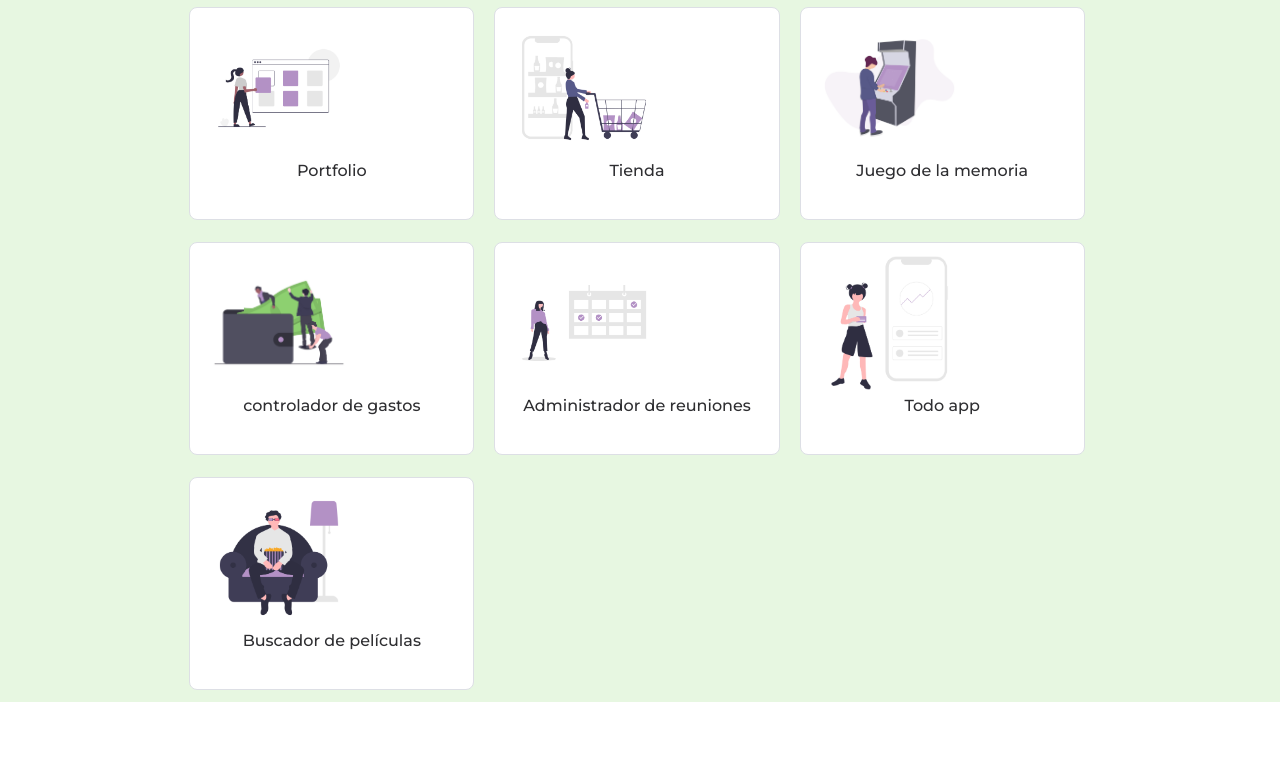
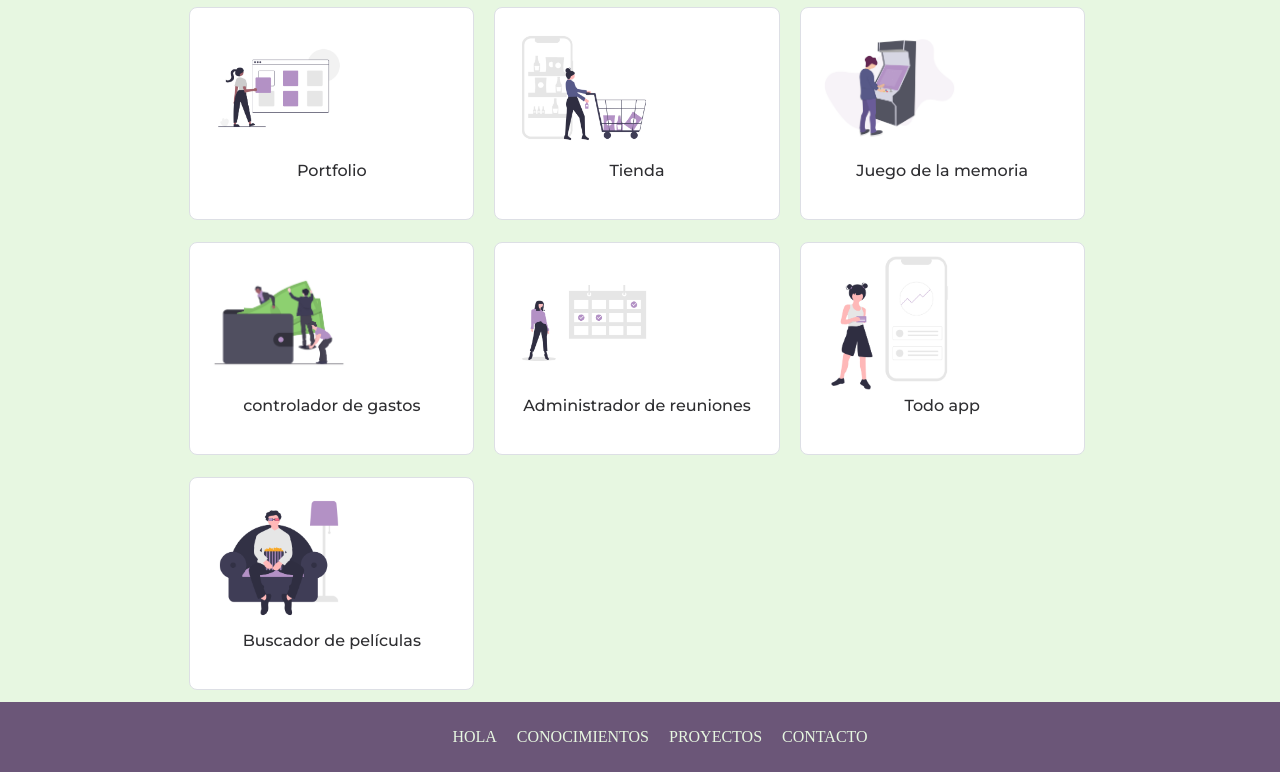
Before and after one commit to angelicapages/Tp, a plain HTML site: page index.html in a window 1280 px wide. Shown: the part 2908-3680 px from the top of the page. Before the commit the page ends 3610 px from the top, so only its background shows below. Drawn offline with Linux system fonts and the light colour scheme.

Commit message:
Navegador del footer agregado

```diff
--- a/index.html
+++ b/index.html
@@ -23,11 +23,11 @@
                 <div class="menuhamburguesa">
                     <i class="fas fa-bars"> </i>
                 </div>
-                <li><a href="">HOLA</li></a>
-                <li><a href="#conocimientos">CONOCIMIENTOS</li></a>
-                <li><a href="#proyectos">PROYECTOS</li></a>
+                <li><a class="top-bar" href="#HOLA">HOLA</li></a>
+                <li><a class="top-bar" href="#conocimientos">CONOCIMIENTOS</li></a>
+                <li><a class="top-bar" href="#proyectos">PROYECTOS</li></a>
                 <li>
-                    <a href="#contacto"><button class="boton-morado">CONTACTO</button></a>
+                    <a class="top-bar" href="#contacto"><button class="boton-morado">CONTACTO</button></a>
                 </li>
             </ul>
         </nav>
@@ -89,7 +89,7 @@
         <div class="fraseinspiradora">
             <div class="comillas">
                 <i class="fas fa-quote-left"></i>
-                <div class="frasemuymuyinspiradora">
+                <div class="frase-en-texto">
                     <p>Nunca más bombardeos atómicos. Nunca más Hiroshima Nagasaki.</p>
                 </div>
                 <h5>
@@ -157,6 +157,20 @@
     </section>
 
     <!--SECCIÓN FOOTER-->
+    <section>
+        <nav>
+            <div class="footer">
+                <ul class="lista-de-footer">
+                    <li><a class="lifooter" href="#HOLA">HOLA</li></a>
+                    <li><a class="lifooter" href="#conocimientos">CONOCIMIENTOS</li></a>
+                    <li><a class="lifooter" href="#proyectos">PROYECTOS</li></a>
+                    <li>
+                        <a class="lifooter" href="#contacto">CONTACTO</li></a>
+                    </li>
+                </ul>
+            </div>
+        </nav>
+    </section>
 
 </body>
 
--- a/style.css
+++ b/style.css
@@ -22,7 +22,7 @@ li {
   list-style-type: none;
   margin: 10px;
 }
-a {
+.top-bar {
   text-decoration: none;
   color: #392d40;
 }
@@ -162,7 +162,7 @@ font-size: 100px;
 text-align: center;
 }
 
-.frasemuymuyinspiradora {
+.frase-en-texto {
   margin-top: 10px;
   font-size: large;
 }
@@ -236,12 +236,30 @@ color: #8b709c;
     height: auto;
   }
 
+  /*SECCIÓN FOOTER*/
+  .footer{
+    display: flex;
+    justify-content: center;
+    align-items: center;
+    background-color: #6b5678;
+  }
+
+.lista-de-footer {
+  display: flex;
+ flex-direction: row;
+}
+
+.lifooter{
+  text-decoration: none;
+  color: #e7f7e1;
+}
+
 
 /*MEDIA QUERI*/
 
 @media (min-width:600px)and (max-width:900px) {
 
-  li {
+  .top-bar {
     display: none;
   }
   .menuhamburguesa{
@@ -272,7 +290,7 @@ color: #8b709c;
 }
 
 @media (max-width:600px) {
-  li {
+  .top-bar , .lifooter {
     display: none;
   }
 
```
